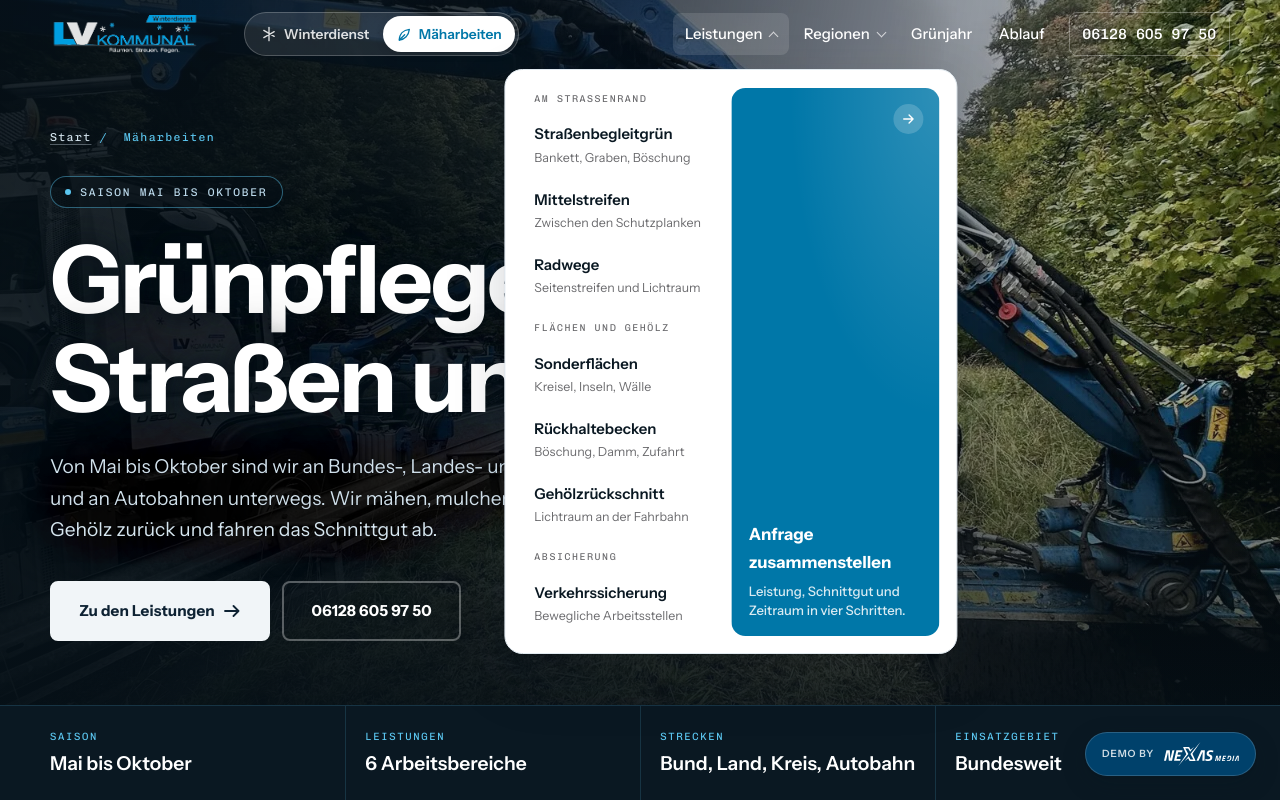
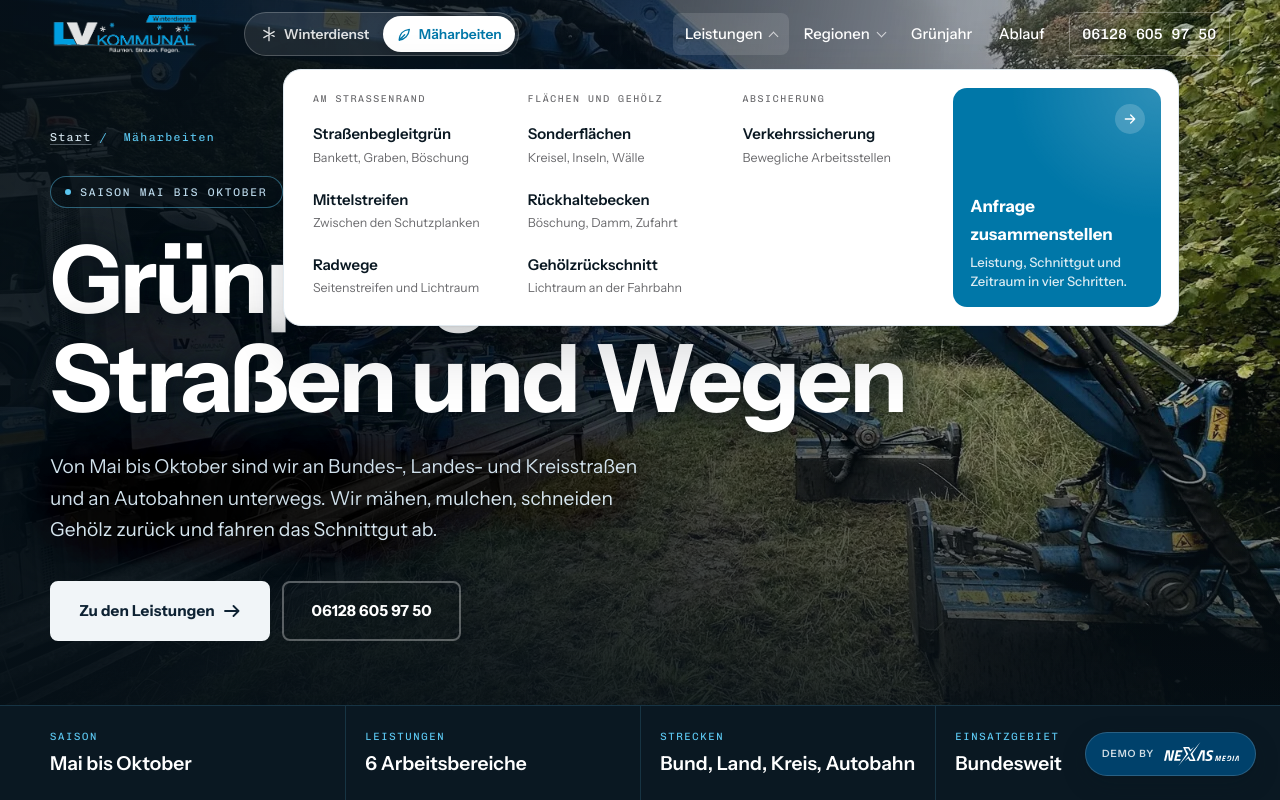
Before and after one commit to nxm-dw/lv-kommunal-vorschau, a plain HTML site: page maeharbeiten.html in a window 1280 px wide. Both pictures are taken after a click on the heading "Leistungen". Shown: the top 800 px of the page. Drawn offline with Linux system fonts and the light colour scheme.

Commit message:
Menü: feste Breite, Spalten nebeneinander
Co-Authored-By: Claude Opus 5.5 <noreply@anthropic.com>

```diff
--- a/assets/css/navi.css
+++ b/assets/css/navi.css
@@ -54,7 +54,7 @@
   box-shadow: 0 1px 2px rgba(10, 24, 34, .06), 0 24px 60px rgba(10, 24, 34, .18);
 }
 .navi-panel::before { content: ""; position: absolute; left: 0; right: 0; top: -16px; height: 16px; } /* Brücke für die Maus */
-.navi-panel--breit { grid-template-columns: minmax(0, 1fr) 13rem; }
+.navi-panel--breit { grid-template-columns: minmax(0, 1fr) 13rem; width: min(94vw, 56rem); }
 /* Spalten brechen um, statt unter die Feature-Kachel zu laufen */
 .navi-spalten { display: grid; grid-template-columns: repeat(auto-fit, minmax(12rem, 1fr)); gap: .6rem; min-width: 0; }
 .navi-kopf { margin: .2rem .7rem .4rem; font-family: var(--mono); font-size: .62rem; letter-spacing: .16em; text-transform: uppercase; color: var(--stahl-hell); }
```
